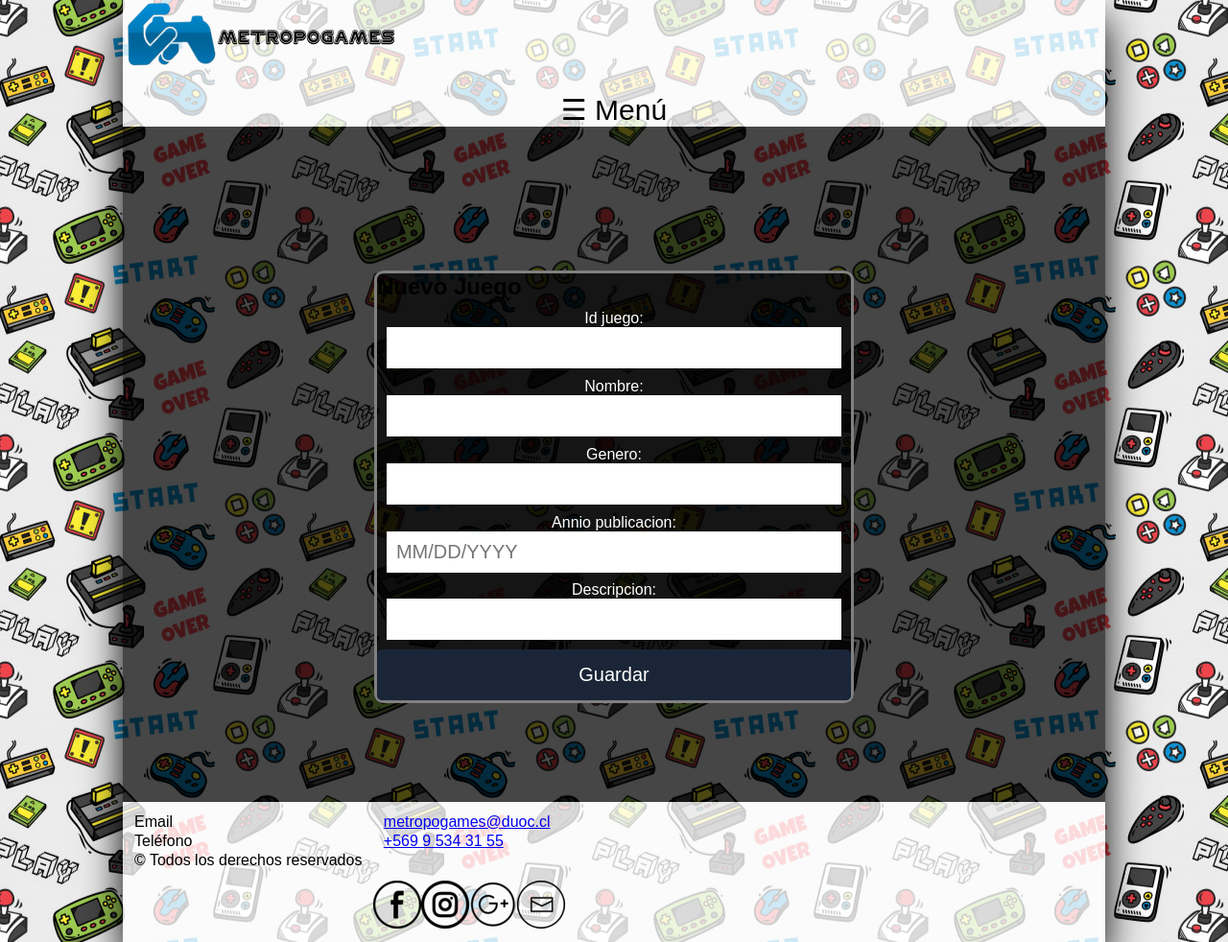
After one commit to HaroldOya/metropogames, a Django app: page /Nuevo/ in a window 1280 px wide. The commit adds this page. Shown: the whole page at 96% size. Run offline with Django 3.2, Linux system fonts and the light colour scheme.

Commit message:
agregar juego

```diff
--- /dev/null
+++ b/metropo/forms.py
@@ -0,0 +1,15 @@
+from django import forms
+from .models import Juego
+
+class PostForm(forms.ModelForm):
+
+    class Meta:
+        model = Juego
+        fields = ('id_juego', 'nombre','genero','annio_publicacion','descripcion',)
+        widgets = {
+            'id_juego': forms.TextInput(attrs={'class':'form'}),
+            'nombre': forms.TextInput(attrs={'class':'Form'}),
+            'genero': forms.TextInput(attrs={'class':'Form'}),
+            'annio_publicacion': forms.DateInput(format=('%d-%m-%Y'), attrs={'class':'Form','placeholder':'MM/DD/YYYY'}),
+            'descripcion': forms.TextInput(attrs={'class':'Form'}),
+        }
--- a/metropo/templates/metropogames/base.html
+++ b/metropo/templates/metropogames/base.html
@@ -24,6 +24,7 @@
         <a href="{% url 'galeria' %}">Galeria</a>
         <a href="{% url 'formulario' %}">Registrarse</a>
         <a href="{% url 'loginvista' %}">Inicio Sesión</a>
+        <a href="{% url 'juegonuevo' %}">Ingresa un juego</a>
       </div>
         <span style="font-size:30px;cursor:pointer" onclick="openNav()">&#9776; Menú</span>
 </nav>
--- a/metropo/templates/metropogames/galeria.html
+++ b/metropo/templates/metropogames/galeria.html
@@ -122,6 +122,7 @@
 
     </div>
 
+
 <br>
 <br>
 
--- /dev/null
+++ b/metropo/templates/metropogames/nuevojuego.html
@@ -0,0 +1,17 @@
+{% extends 'metropogames/base.html' %}
+{% load static %}
+{% block content %}
+<main>
+
+    <div class="formulario">
+            <h2>Nuevo Juego</h2>
+            <form method="POST" class="post-form">{% csrf_token %}
+                {{ form.as_p }}
+                <button class="button" type="submit" >Guardar</button>
+            </form>
+    </div>
+
+
+</main>
+
+{% endblock %}
--- a/metropo/urls.py
+++ b/metropo/urls.py
@@ -7,5 +7,6 @@ urlpatterns = [
     path('formulario/',views.formulario,name='formulario'),
     path('galeria/',views.galeria,name='galeria'),
     path('loginvista/',views.loginvista,name='loginvista'),
+    path('Nuevo/', views.nuevojuego, name='juegonuevo'),
 
 ]
--- a/metropo/views.py
+++ b/metropo/views.py
@@ -1,7 +1,8 @@
 from django.shortcuts import render
 from django.utils import timezone
 from .models import Juego
-
+from .forms import PostForm
+from django.shortcuts import redirect
 # Create your views here.
 
 def index(request):
@@ -16,3 +17,15 @@ def loginvista(request):
 
 def galeria(request):
     return render(request, 'metropogames/galeria.html' )
+
+
+def nuevojuego(request):
+    if request.method == "POST":
+        form = PostForm(request.POST)
+        if form.is_valid():
+            juego = form.save(commit=False)
+            juego.save()
+            return redirect('metropogames/galeria.html')
+    else:
+        form = PostForm()
+    return render(request, 'metropogames/nuevojuego.html', {'form': form})
```
Also changed, not shown: db.sqlite3.
